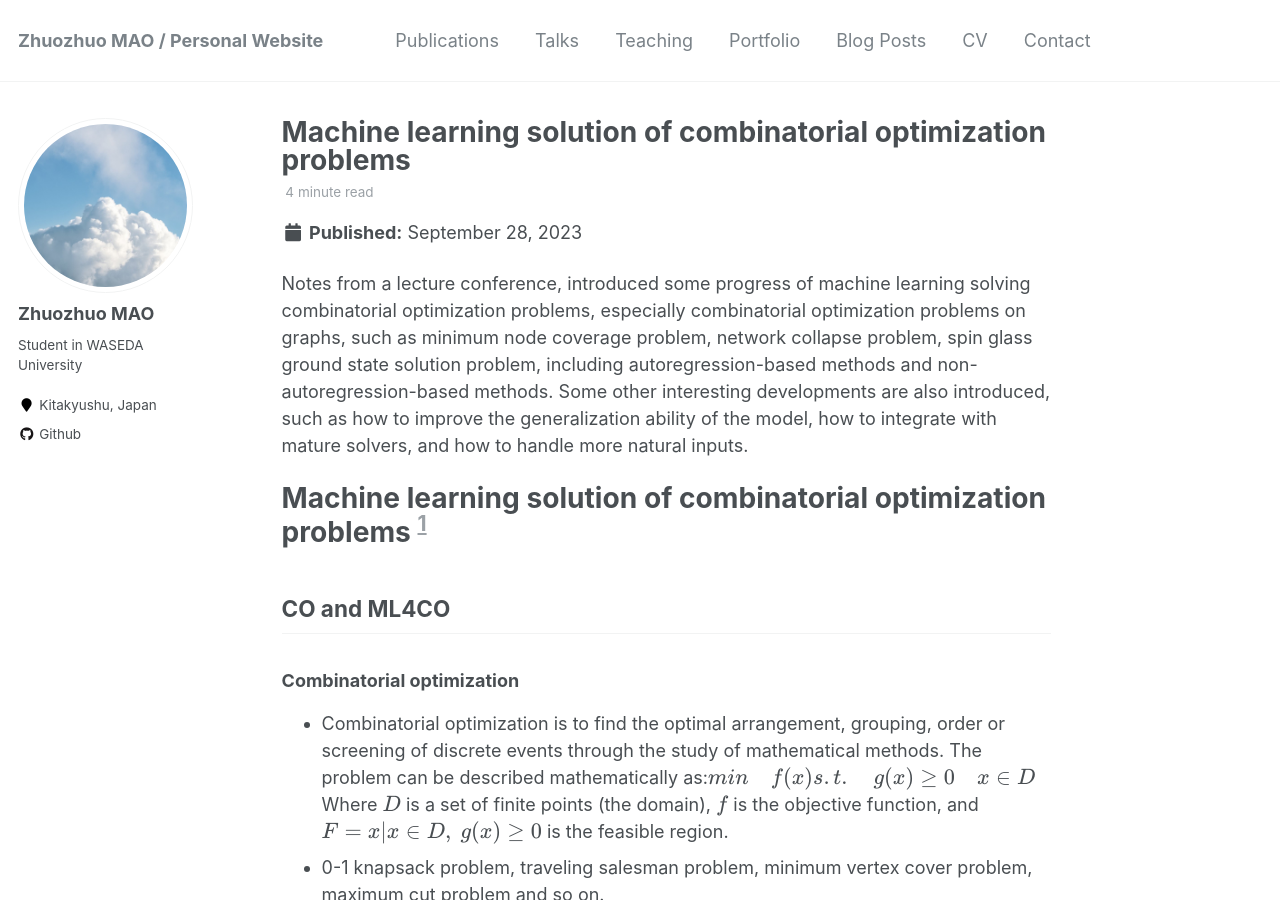
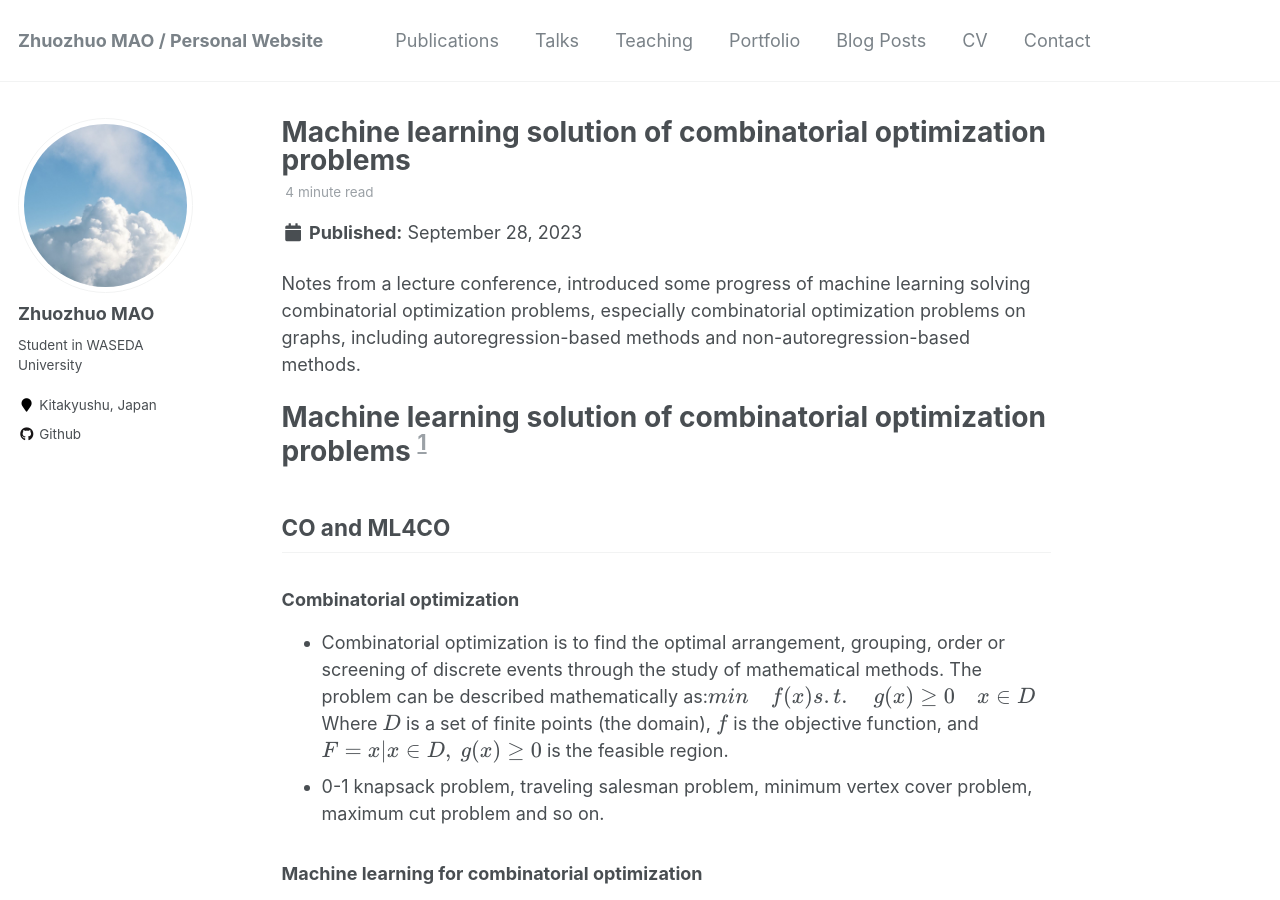
Before and after one commit to zhzhmao/zhzhmao.github.io, a Jekyll site: the page built from _posts/2023-09-28-blog-post-4.md, in a window 1280 px wide and 900 px high. Built offline with Jekyll 4.4.1, drawn with Linux system fonts in a browser that asks for light colours; formulas are drawn with MathJax 3; some of the changed text lies outside the part shown.

Commit message:
modified:   _posts/2023-09-28-blog-post-4.md

````diff
--- a/_posts/2023-09-28-blog-post-4.md
+++ b/_posts/2023-09-28-blog-post-4.md
@@ -6,20 +6,24 @@ tags:
   - Notes
 ---
 
-Notes from a lecture conference, introduced some progress of machine learning solving combinatorial optimization problems, especially combinatorial optimization problems on graphs, such as minimum node coverage problem, network collapse problem, spin glass ground state solution problem, including autoregression-based methods and non-autoregression-based methods. Some other interesting developments are also introduced, such as how to improve the generalization ability of the model, how to integrate with mature solvers, and how to handle more natural inputs.
+Notes from a lecture conference, introduced some progress of machine learning solving combinatorial optimization problems, especially combinatorial optimization problems on graphs, including autoregression-based methods and non-autoregression-based methods.
 
 # Machine learning solution of combinatorial optimization problems [^1]
 [^1]: This [report](https://pattern.swarma.org/study_group_issue/483) is given by Assoc. Prof. Changjun FAN, National University of Defense Technology.
+
 ## CO and ML4CO
 ### Combinatorial optimization
+
 - Combinatorial optimization is to find the optimal arrangement, grouping, order or screening of discrete events through the study of mathematical methods. The problem can be described mathematically as:$$
   min \quad f(x) \\
   s.t. \quad g(x) \geq 0 \\
   \quad x \in D
   $$Where $D$ is a set of finite points (the domain), $f$ is the objective function, and $F= \{ x | x \in D, \ g(x) \geq 0\}$ is the feasible region.
 - 0-1 knapsack problem, traveling salesman problem, minimum vertex cover problem, maximum cut problem and so on.
+
 ### Machine learning for combinatorial optimization
 #### Optimization algorithms
+
 - Mathematical Optimization algorithms - Exact algorithms (Exponential time)
   - Branch and bound, Branch and price, Branch and cut, Cutting plane, Lagrangian relaxation
 - Heuristic algorithms (Polynomial time)
@@ -28,18 +32,26 @@ Notes from a lecture conference, introduced some progress of machine learning so
   - Genetic algorithm, Ant colony algorithm, Tabu search, Simulated annealing
 - Machine learning methods (Polynomial time)
   - Supervised learning, Reinforcement learning, Graph neural networks
+
 #### Combinatorial Optimization Solvers
+
 - Commercial Solvers
   - Gurobi, CPLEX, Matlab, Lingo, CMIP
 - Open Source Solvers
   - SCIP, LP_Solve, CBC, GLPK, MOSEK
+
 #### Past and Now
+
 - Traditional solvers: Moderate scale, relatively stable, classical problem, theoretical guarantee
 - Machine learning: Super large scale, real-time change, complex system, weak optimization
+
 #### Machine learning paradigms for solving CO problems
+
 - End-to-end solver $\rightarrow$ autoregressive/non-autoregressive $\rightarrow$ Learning heuristics
 - Local improvement solution $\rightarrow$ ML + Traditional operations algorithm $\rightarrow$ Improving OR Solvers
+
 ## Combinatorial optimization problem solving on the graph
+
 ```mermaid
 graph TD
 A[Input graph] --> B[Graph representation learning models]
@@ -55,10 +67,14 @@ G --> H["Partial solution results at each time step
 or reward function based on RL)"]
 H --> F
 ```
+
 ### Non-autoregressive algorithms
+
 - Supervised learning + Tree search + Graph theory tricks
 - Li Z, Chen Q, Koltun V. [Combinatorial optimization with graph convolutional networks and guided tree search](https://proceedings.neurips.cc/paper/2018/file/8d3bba7425e7c98c50f52ca1b52d3735-Paper.pdf)[J]. Advances in neural information processing systems, 2018, 31.
+
 ### Autoregressive algorithms
+
 - S2V - DQN
   - Khalil E, Dai H, Zhang Y, et al. [Learning combinatorial optimization algorithms over graphs](https://proceedings.neurips.cc/paper/2017/file/d9896106ca98d3d05b8cbdf4fd8b13a1-Paper.pdf)[J]. Advances in neural information processing systems, 2017, 30.
 - FINDER
@@ -68,7 +84,9 @@ H --> F
   - Lucas A. [Ising formulations of many NP problems](https://www.frontiersin.org/articles/10.3389/fphy.2014.00005/full)[J]. Frontiers in physics, 2014, 2: 5.
   - Barrett T, Clements W, Foerster J, et al. [Exploratory combinatorial optimization with reinforcement learning](https://aaai.org/ojs/index.php/AAAI/article/view/5723/5579)[C]//Proceedings of the AAAI conference on artificial intelligence. 2020, 34(04): 3243-3250.
   - Yao F, Cai R, Wang H. [Reversible action design for combinatorial optimization with reinforcement learning](https://arxiv.org/pdf/2102.07210.pdf)[J]. arXiv preprint arXiv:2102.07210, 2021.
+
 ### Summary of autoregressive algorithms
+
 Graph Representation Learning + Reinforcement Learning
 - Pros
   - The model generalizes well
@@ -77,7 +95,9 @@ Graph Representation Learning + Reinforcement Learning
 - Cons
   - Model design and learning are difficult
   - Implementation is difficult
+
 ## Some interesting research points
+
 1. How to combine with exact algorithms?
    - Nair V, Bartunov S, Gimeno F, et al. [Solving mixed integer programs using neural networks](https://arxiv.org/pdf/2012.13349.pdf)[J]. arXiv preprint arXiv:2012.13349, 2020.
 2. How to combine with heuristics?
````
